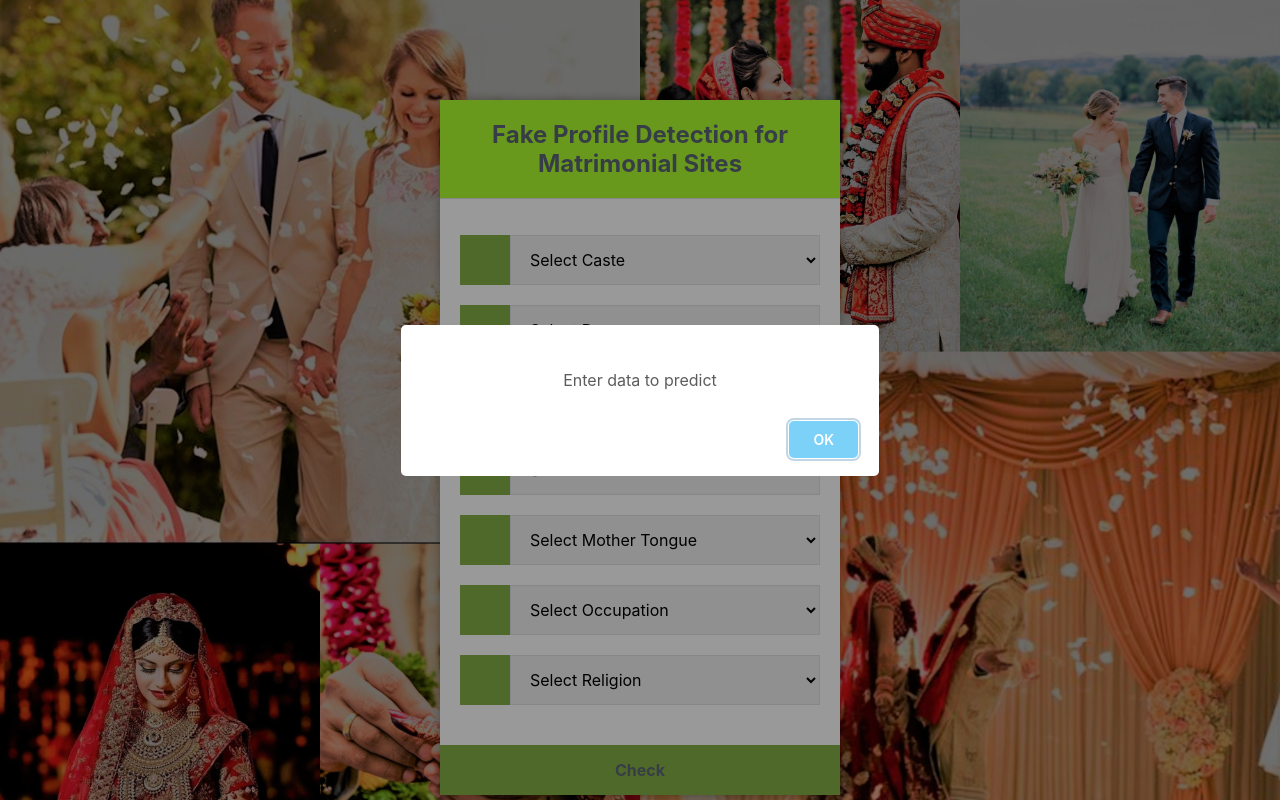
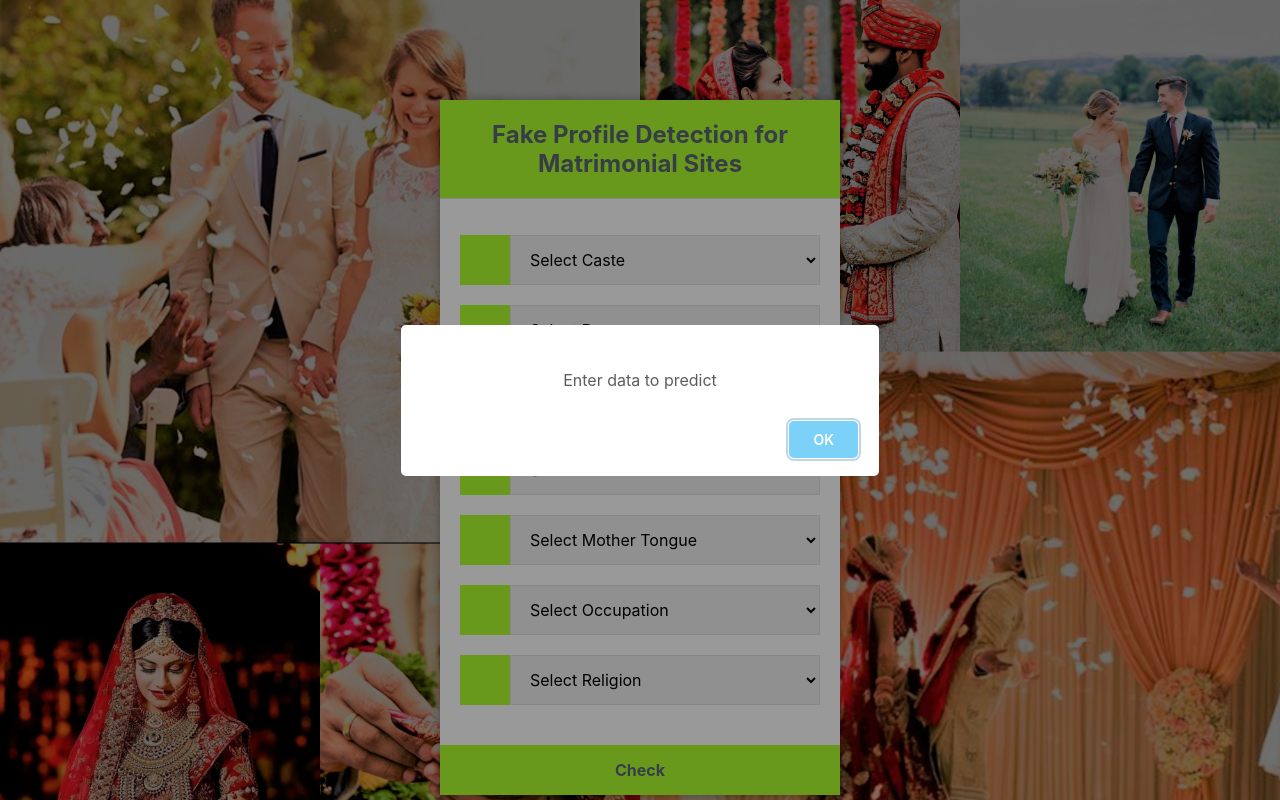
Before and after one commit to tejas2008/FakeAccountDetection, a Flask app: page / in a window 1280 px wide. Run offline with Flask 2, Linux system fonts and the light colour scheme.

Commit message:
color changed

```diff
--- a/static/login.css
+++ b/static/login.css
@@ -40,8 +40,8 @@ body {
     color: #9da3ac;
 }
 .login .links a.active, .register .links a.active {
-    border-bottom: 3px solid #82ae46;
-    color: #82ae46;
+    border-bottom: 3px solid greenyellow;
+    color: greenyellow;
 }
 .login form, .register form {
     display: flex;
@@ -55,7 +55,7 @@ body {
     align-items: center;
     width: 50px;
     height: 50px;
-    background-color: #82ae46;
+    background-color: greenyellow;
     color: #5b6574;
 }
 .login form input[type="password"], .login form input[type="text"], .login form input[type="email"], .register form input[type="password"], .register form input[type="text"], .register form input[type="email"],.register form input[type="tel"],.register form select {
@@ -69,7 +69,7 @@ body {
     width: 100%;
     padding: 15px;
     margin-top: 20px;
-    background-color: #82ae46;
+    background-color: greenyellow;
     border: 0;
     cursor: pointer;
     font-weight: bold;
@@ -77,7 +77,7 @@ body {
     transition: background-color 0.2s;
 }
 .login form input[type="submit"]:hover, .register form input[type="submit"]:hover {
-    background-color: #82ae46;
+    background-color: greenyellow;
     transition: background-color 0.2s;
 }
 .navtop {
```
